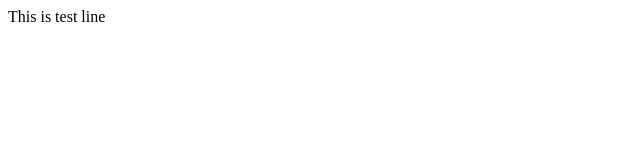
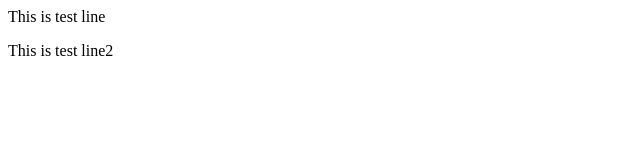
Before and after one commit to Sha-hed/Dummy-Repository, a plain HTML site: page index.html in a window 1280 px wide. Shown: the full height of the page, 0-640 px from the left. Drawn offline with Linux system fonts and the light colour scheme.

Commit message:
Changing in Staging

```diff
--- a/index.html
+++ b/index.html
@@ -1 +1,2 @@
 <p>This is test line</p>
+<p>This is test line2</p>
```
